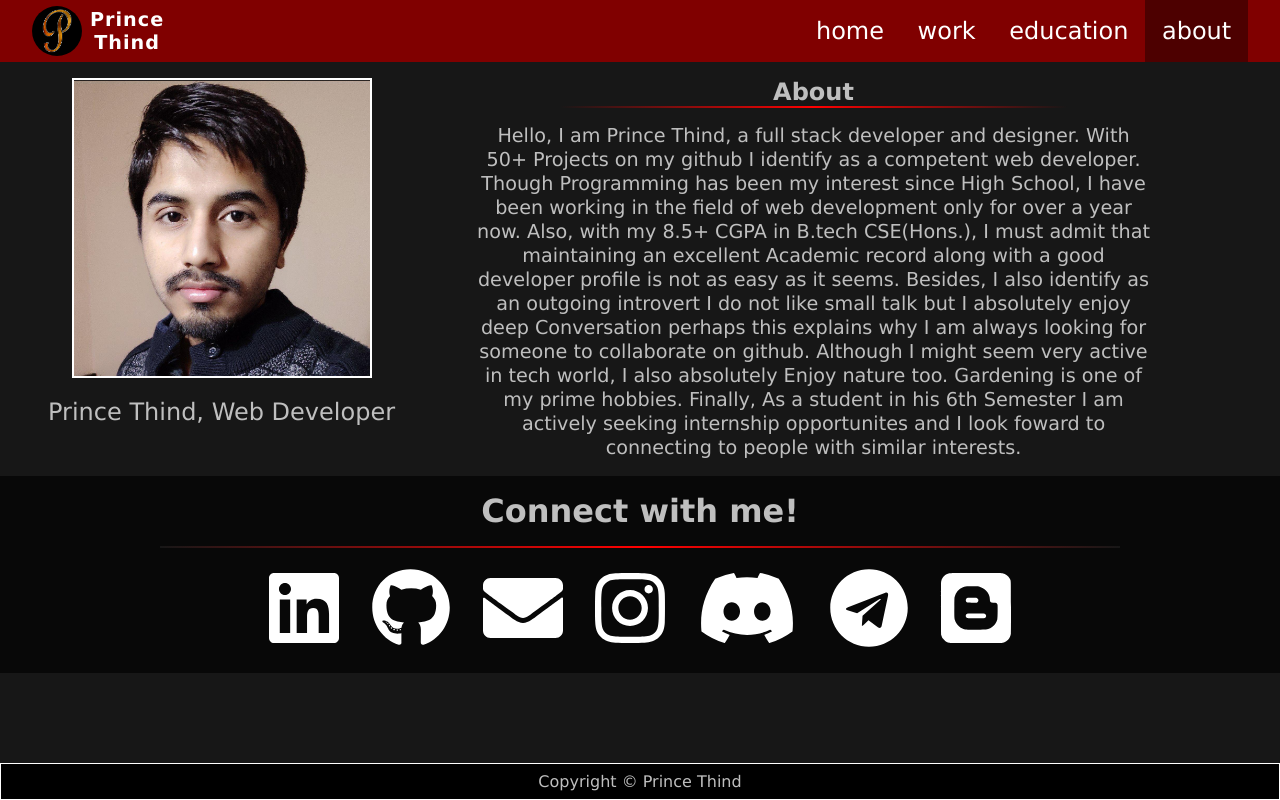
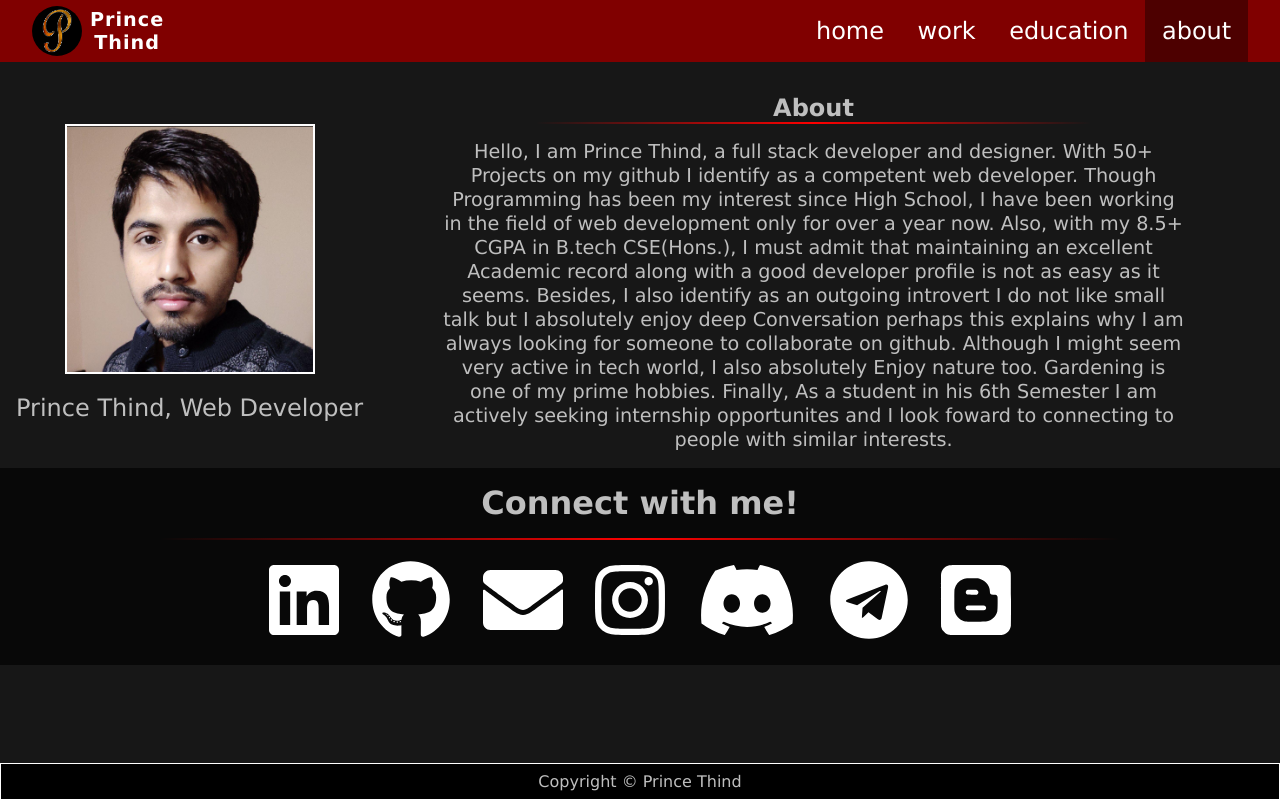
Before and after one commit to prince-thind/prince-thind.github.io, a Next.js app: page /about in a window 1280 px wide. Built offline with nearby package versions, Linux system fonts and the light colour scheme.

Commit message:
refactor code in about page

```diff
--- a/pages/about.js
+++ b/pages/about.js
@@ -14,11 +14,11 @@ export default function About() {
       </Head>
 
       <div className={styles["about"]}>
-        <div>
+        <div className={styles["about-image"]}>
           <Image
             src={profilePic}
-            width="300"
-            height="300"
+            width="250"
+            height="250"
             alt="profile"
             className={styles["profile-picture"]}
           />
--- a/styles/About.module.scss
+++ b/styles/About.module.scss
@@ -1,6 +1,16 @@
 @use "mixins";
-@use "./variables";
 
+.about {
+  display: grid;
+  grid-template-columns: 3fr 8fr;
+  padding: 1rem;
+  margin-top: 1rem;
+  @include mixins.small-screen() {
+    display: flex;
+    flex-direction: column;
+    padding: 2rem;
+  }
+}
 .profile-picture {
   border: 2px solid white !important;
 }
@@ -13,42 +23,30 @@
     margin-bottom: 2rem;
   }
 }
-
-.about {
-  display: grid;
-  grid-template-columns: 3fr 8fr;
-  padding: 1rem 3rem;
-  @include mixins.small-screen() {
-    display: flex;
-    flex-direction: column;
-    padding: 2rem;
-  }
-  .about-content {
-    padding: 0 5rem;
-    box-sizing: border-box;
-    @include mixins.small-screen() {
-      padding: 0;
-    }
-    p{
-      font-size: 1.2rem;
-      line-height: 1.5rem;
-    }
-  }
-}
 .hr {
   width: 75%;
   border: none;
   padding: 1px;
   margin: auto;
   margin-bottom: 1rem;
-  background: linear-gradient(
-    to left,
-    variables.$black,
-    variables.$red_pure,
-    variables.$black
-  );
+  background: linear-gradient(to left, transparent, red, transparent);
+
   @include mixins.small-screen() {
     margin-top: 0.5rem;
+  }
+}
+.about-image {
+  align-self: center;
+}
+.about-content {
+  padding: 0 5rem;
+  box-sizing: border-box;
+  @include mixins.small-screen() {
+    padding: 0;
+  }
+  p {
+    font-size: 1.2rem;
+    line-height: 1.5rem;
   }
 }
 .contact-me {
@@ -68,7 +66,6 @@
   display: flex;
   justify-content: center;
   list-style-type: none;
-  // padding: 1rem;
   gap: 2rem;
   width: 50%;
   margin: auto;
@@ -80,8 +77,6 @@
 .contact-me-item {
   display: block;
   font-size: 5rem;
-  // padding: 1rem;
-  // background-color: hsl(0, 0%, 3%);
   @include mixins.normalize-link($hover: black);
   @include mixins.small-screen() {
     font-size: 2rem;
```
